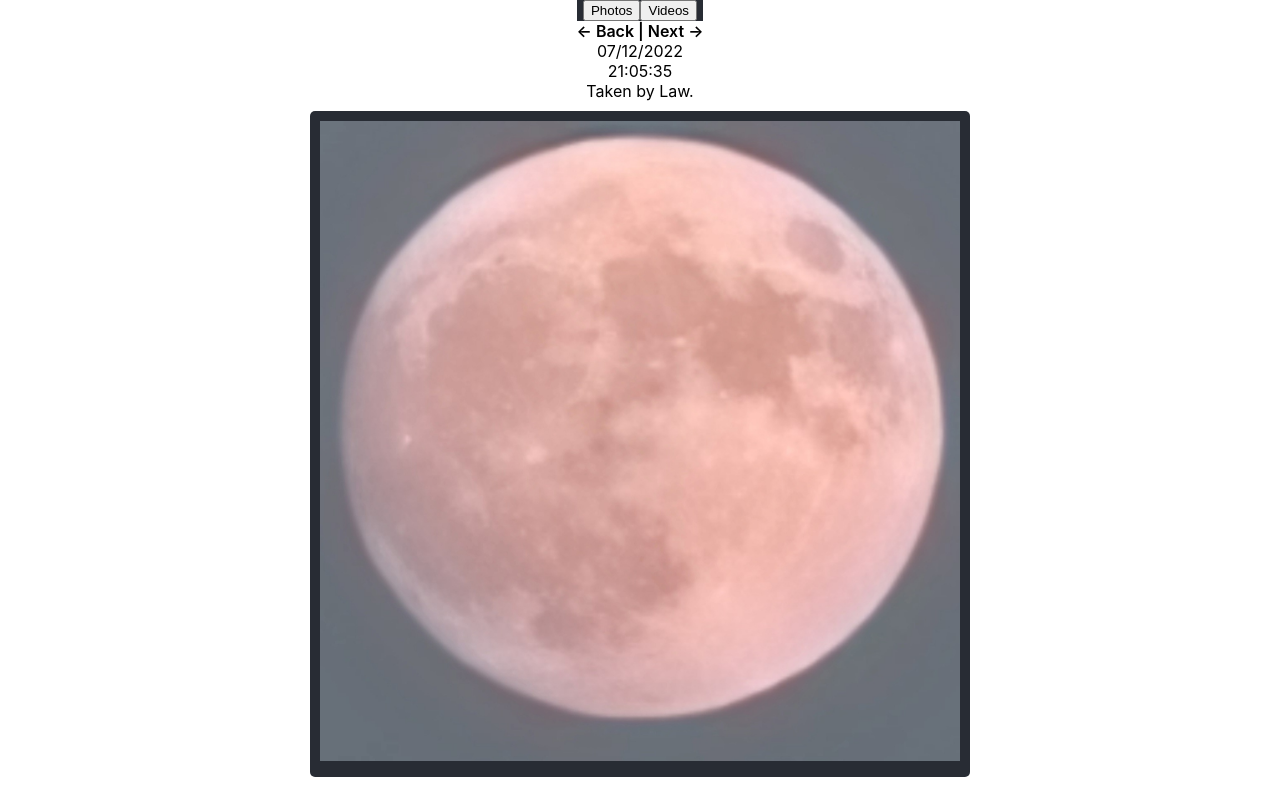
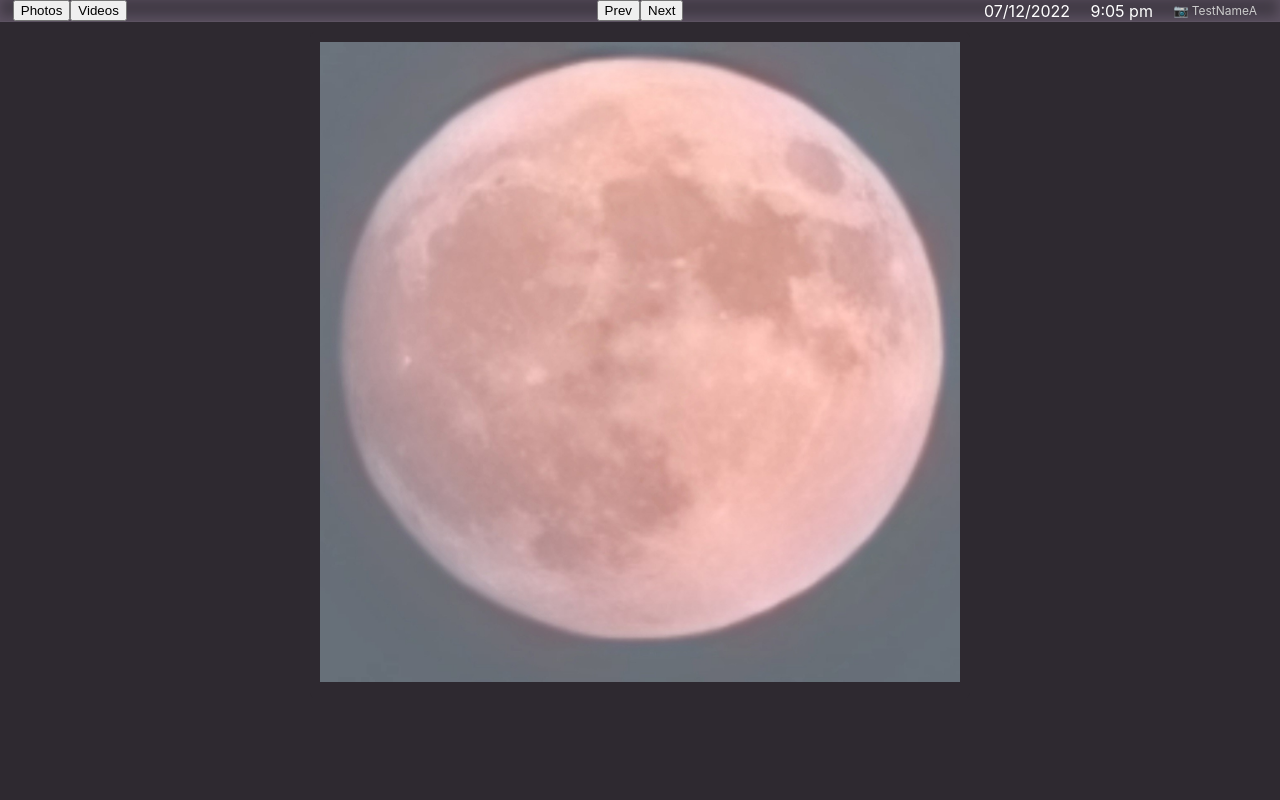
Before and after one commit to xram64/tma-react-gallery, a React (Create React App) app: page / in a window 1280 px wide. Built offline with nearby package versions, Linux system fonts and the light colour scheme.

Commit message:
Final progress before moving from tests to live S3 bucket
- Added navigation button components
- Fixes to Details output
- Reorganized div's to simplify formatting
- Basic styling pass

```diff
--- a/src/App.css
+++ b/src/App.css
@@ -1,3 +1,7 @@
+body {
+  background-color: #2e2930;
+}
+
 .App {
   text-align: center;
 }
@@ -16,7 +20,7 @@
   overflow: hidden;
   width: 50%;
   height: 50%;
-  background-color: #282c34;
+  background-color: #2e2930;
   color: white;
   font-size: calc(10px + 2vmin);
   border-radius: 5px;
@@ -25,12 +29,36 @@
 }
 
 .header {
-  display: block;
+  line-height: 1;
+  width: 100%;
+
+  display: flex;
+  flex-wrap: nowrap;
+  flex-direction: row;
+  align-items: center;
+  justify-content: space-between;
+
+  background-color: #423b46;
+  border-bottom: #b19fbad8 1px outset;
+  box-shadow: inset -1px -3px 12px 1px #7c6e8275;
+
+  /* border-bottom-left-radius: 4px;
+  border-bottom-right-radius: 4px; */
 }
 
 .header-menu {
-  background-color: #282c34;
-  /* min-height: 100vh; */
+  display: flex;
+  flex-direction: row;
+  align-items: center;
+  justify-content: flex-start;
+  font-size: calc(10px + 2vmin);
+  color: white;
+
+  width: 30vw;
+  margin-left: 1vw;
+}
+
+.header-nav {
   display: flex;
   flex-direction: row;
   align-items: center;
@@ -39,16 +67,40 @@
   color: white;
 }
 
-.header-nav {
-  font-weight: 600;  /* TEMP */
+.header-details {
+  display: flex;
+  flex-direction: row;
+  align-items: center;
+  justify-content: flex-end;
+  font-size: calc(2vmin);
+  color: white;
+
+  width: 30vw;
+  margin-right: 1vw;
 }
 
-.header-details {
+
+.header-menu-btn {
   display: block;
 }
 
-.header-menu-btn {
+.header-nav-btn {
   display: block;
+}
+
+
+.header-details-date {
+  margin: 0 0.8vw 0 0.8vw;
+}
+
+.header-details-time {
+  margin: 0 0.8vw 0 0.8vw;
+}
+
+.header-details-credit {
+  margin: 0 0.8vw 0 0.8vw;
+  color: #ccc;
+  font-size: calc(1.5vmin);
 }
 
 
@@ -82,3 +134,10 @@
   width: 100%;
   height: 100%;
 }
+
+
+/* Top panel layout:
+
+[ header-menu    <------header-nav------>    header-details ]
+
+*/
--- a/src/App.js
+++ b/src/App.js
@@ -5,9 +5,9 @@ import TEST_IMG_1 from './test_content/20220712_210535.jpg';
 import TEST_VID_1 from './test_content/20220714_163909.mp4';
 
 const TEST_IMG_1_NAME = "20220712_210535.jpg";
-const TEST_IMG_1_FOLDER = "Law";
+const TEST_IMG_1_FOLDER = "TestNameA";
 const TEST_VID_1_NAME = "20220714_163909.mp4";
-const TEST_VID_1_FOLDER = "Jesse";
+const TEST_VID_1_FOLDER = "TestNameB";
 
 /*  ——————————————————————————————————————————————————————————————————————————————————————————————————————————————
  *  • Description
@@ -21,6 +21,16 @@ const TEST_VID_1_FOLDER = "Jesse";
  *    - Display
  *    - Details
  *    - Navigation
+ *
+ *  • TODO
+ *    - Add buttons to the Navigation component
+ *    - Connect S3 bucket
+ *      · Use an S3 API call to list all files in the bucket
+ *      · Keep separate photo and video file lists, cached in the app while loaded
+ *      · Add buttons to sort list by date/time/name?
+ *      · Cycle through the active list with the Navigation buttons
+ *      · Store file and folder names for each S3 path for metadata
+ *
  *  ——————————————————————————————————————————————————————————————————————————————————————————————————————————————
 */
 
@@ -47,14 +57,18 @@ function parseDetails(filename, foldername) {
   var minute = time.substring(2, 4);
   var second = time.substring(4, 6);
 
+  // Convert to 12-hr time
+  var ampm = hour >= 12 ? 'pm' : 'am';
+  hour = (hour == 0 | hour == 12) ? 12 : (hour % 12);
+
   // Format readable date string
   var date_fmt = month + '/' + day + '/' + year + ' ';
   // Format readable time string
-  var time_fmt = hour + ':' + minute + ':' + second;
+  var time_fmt = hour + ':' + minute + ' ' + ampm;
 
   // Capitalize credit name from foldername
   var creditName = foldername.charAt(0).toUpperCase() + foldername.slice(1);
-  var credit_fmt = "Taken by " + creditName + ".";
+  var credit_fmt = "📷 " + creditName;    // 📷 = &#x1F4F7
 
   // Return an object with the formatted details
   return { date: date_fmt, time: time_fmt, credit: credit_fmt };
@@ -117,13 +131,9 @@ function Header(props) {
         <MenuButton label="Videos" onClick={() => props.setMode('videos')} />
       </div>
 
-      <div className="header-nav">
-        <Navigation media={props.media} setMedia={props.setMedia} />
-      </div>
+      <Navigation media={props.media} setMedia={props.setMedia} />
 
-      <div className="header-details">
-        <Details mode={props.mode} media={props.media} />
-      </div>
+      <Details mode={props.mode} media={props.media} />
 
     </div>
   );
@@ -132,11 +142,46 @@ function Header(props) {
 
 function MenuButton(props) {
   return (
-    <button className="header-menu-btn" onClick={ () => { props.onClick(); } }>
+    <button type="button" name={"menubtn" + props.label} className="header-menu-btn" onClick={ () => { props.onClick(); } }>
       {props.label}
     </button>
   );
 }
+
+function NavButton(props) {
+  return (
+    <button type="button" name={"navbtn" + props.label} className="header-nav-btn" onClick={ () => { props.onClick(); } }>
+      {props.label}
+    </button>
+  );
+}
+
+
+function Navigation(props) {
+  return (
+    <div className="header-nav">
+      <NavButton label="Prev" onClick={() => props.setMedia()} />
+      <NavButton label="Next" onClick={() => props.setMedia()} />
+    </div>
+  );
+}
+
+
+function Details(props) {
+  // Content should pass down the file and folder names of the current photo/video to this component as props.
+
+    var details = parseDetails(props.media.filename, props.media.foldername);
+
+    return (
+      <div className="header-details" id={"c_" + props.mode + "_details"}>
+        <div className="header-details-date">{details.date}</div>
+        <div className="header-details-time">{details.time}</div>
+        <div className="header-details-credit">{details.credit}</div>
+      </div>
+    );
+
+}
+
 
 function Display(props) {
   // Content should pass down the photo/video to this component as a prop.
@@ -185,33 +230,6 @@ function Display(props) {
 }
 
 
-function Details(props) {
-  // Content should pass down the file and folder names of the current photo/video to this component as props.
-
-    var details = parseDetails(props.media.filename, props.media.foldername);
-
-    return (
-      <div className="details" id={"c_" + props.mode + "_details"}>
-        <div className="date">{details.date}</div>
-        <div className="time">{details.time}</div>
-        <div className="credit">{details.credit}</div>
-      </div>
-    );
-
-}
-
-
-function Navigation(props) {
-  // TODO: Move out nav buttons into separate component?
-
-  return (
-    <span>
-      {"← Back  |  Next →"}
-    </span>
-  );
-}
-
-
 // Root app component
 function App() {
   return (
```
